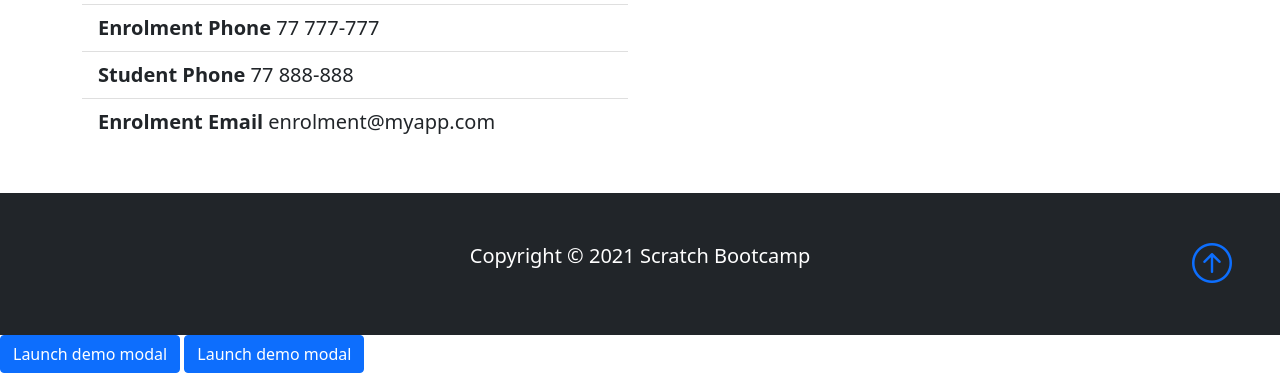
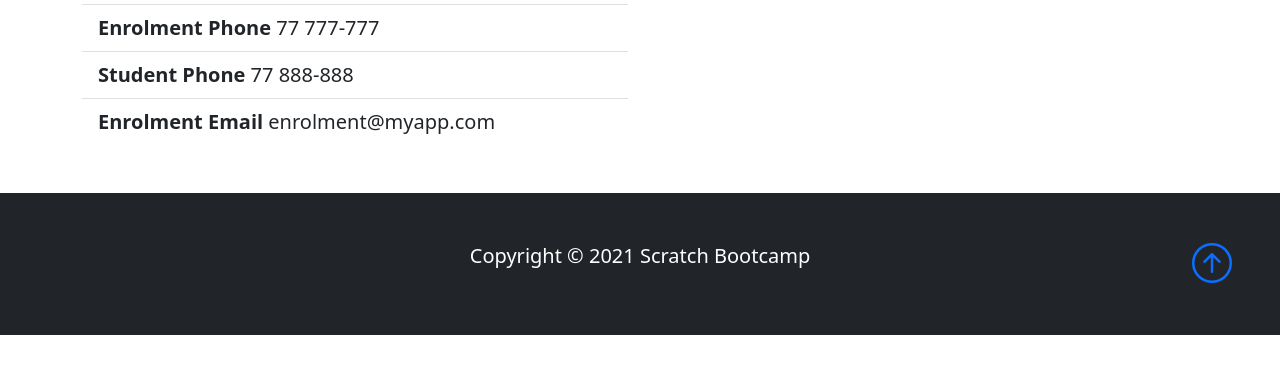
Before and after one commit to MillicentMal/bootcamp_clone, a plain HTML site: page index.html in a window 1280 px wide. Shown: the part 3299-3672 px from the top of the page. After the commit the page ends 3634 px from the top, so only its background shows below. Drawn offline with nearby package versions, Linux system fonts and the light colour scheme.

Commit message:
Hide the modal

```diff
--- a/index.html
+++ b/index.html
@@ -322,15 +322,6 @@
     </div>
   </footer>
 
-<!-- Button trigger modal -->
-<button type="button" class="btn btn-primary" data-bs-toggle="modal" data-bs-target="#enroll
-">
-    Launch demo modal
-  </button>
-  <!-- Button trigger modal -->
-<button type="button" class="btn btn-primary" data-bs-toggle="modal" data-bs-target="#exampleModal">
-    Launch demo modal
-  </button>
 
   <!-- Modal -->
   <div class="modal fade" id="enroll" tabindex="-1" aria-labelledby="enrollLabel" aria-hidden="true">
```
